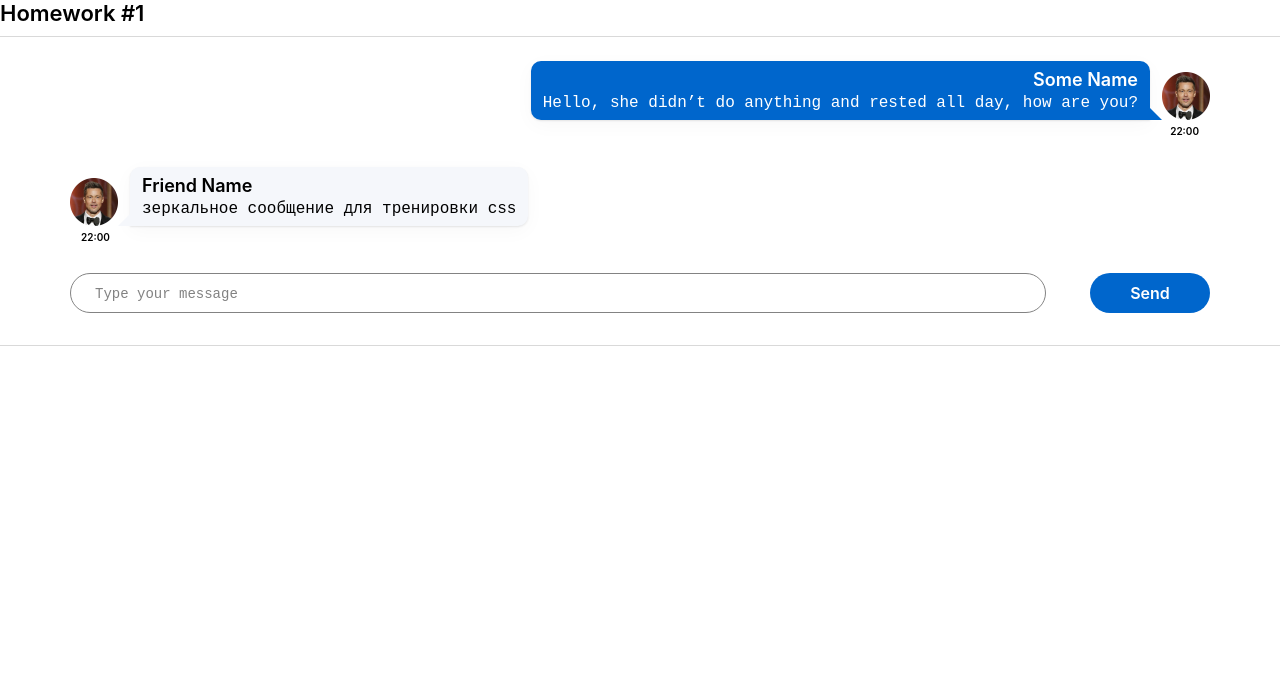
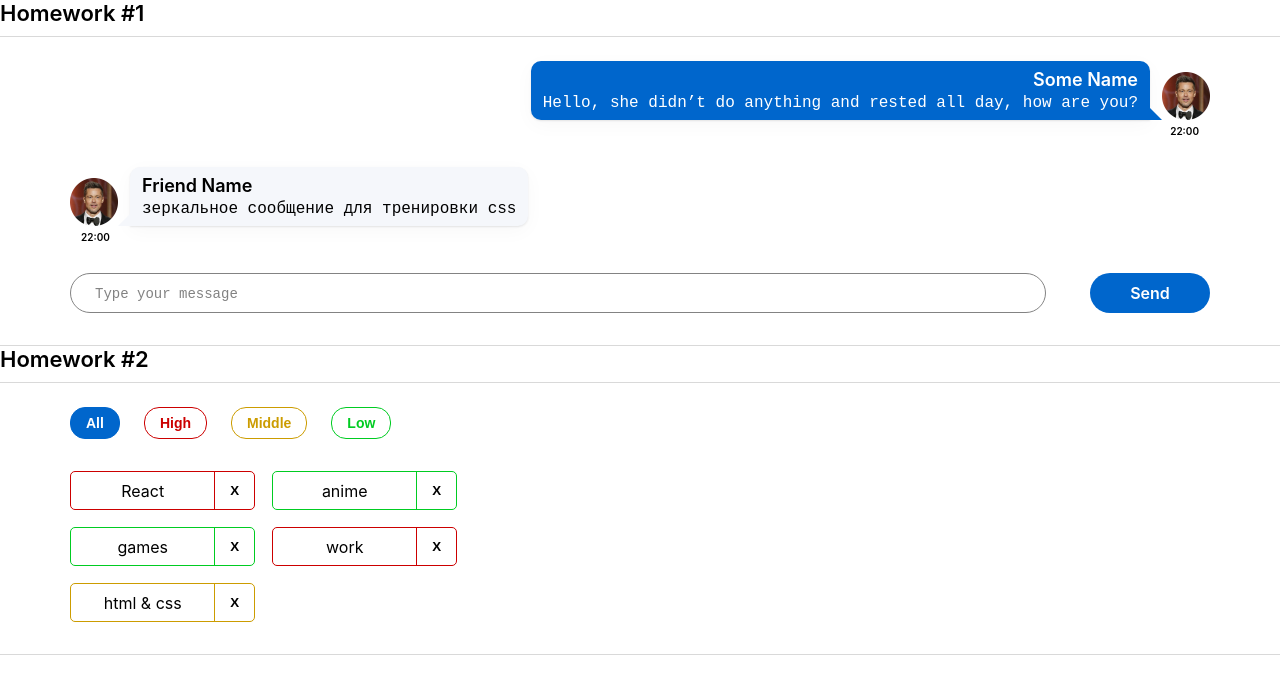
Before and after one commit to Kostya411/hws2-master, a React (Create React App) app: page / in a window 1280 px wide. Shown: the top 694 px of the page. Built offline with nearby package versions, Linux system fonts and the light colour scheme.

Commit message:
hw 2 init

```diff
--- a/src/s1-main/App.tsx
+++ b/src/s1-main/App.tsx
@@ -1,13 +1,14 @@
 import React from 'react'
 import s from './App.module.css'
 import HW1 from '../s2-homeworks/hw01/HW1'
+import HW2 from "../s2-homeworks/hw02/HW2";
 
 function App() {
     return (
         <div className={s.App}>
             <HW1/>
             {/*раскомментировать по ходу выполнения*/}
-            {/*<HW2/>*/}
+            <HW2/>
             {/*<HW3/>*/}
             {/*<HW4/>*/}
 
--- a/src/s2-homeworks/hw02/HW2.tsx
+++ b/src/s2-homeworks/hw02/HW2.tsx
@@ -17,17 +17,17 @@ import s2 from '../../s1-main/App.module.css'
 * */
 
 // types
-export type AffairPriorityType = any // need to fix any
+export type AffairPriorityType = 'high' | 'middle' | 'low'                                           // need to fix any
 export type AffairType = {
-    _id: any // need to fix any
-    name: any // need to fix any
+    _id: number                                                                                     // need to fix any
+    name: string                                                                                    // need to fix any
     priority: AffairPriorityType
 }
 export type FilterType = 'all' | AffairPriorityType
 
 // constants
-const defaultAffairs: any = [ // need to fix any
-    {_id: 1, name: 'React', priority: 'high'}, // студенты могут изменить содержимое name и количество элементов в массиве, ...priority не менять!
+const defaultAffairs: AffairType[] = [                                                              // need to fix any
+    {_id: 1, name: 'React', priority: 'high'},                                                      // студенты могут изменить содержимое name и количество элементов в массиве, ...priority не менять!
     {_id: 2, name: 'anime', priority: 'low'},
     {_id: 3, name: 'games', priority: 'low'},
     {_id: 4, name: 'work', priority: 'high'},
@@ -35,23 +35,28 @@ const defaultAffairs: any = [ // need to fix any
 ]
 
 // pure helper functions
-export const filterAffairs = (affairs: any, filter: any): any => { // need to fix any
+export const filterAffairs = (affairs: AffairType[], filter: FilterType): AffairType[] => { // need to fix any
+    if (filter === 'all') {
+        return affairs
+    } else {
+        return affairs.filter((el: AffairType) => el.priority === filter)
+                                                                                                                // need to fix
+    }
 
 
-    return affairs // need to fix
 }
-export const deleteAffair = (affairs: any, _id: any): any => { // need to fix any
+export const deleteAffair = (affairs: AffairType[], _id: AffairType['_id']): AffairType[] => { // need to fix any
 
-    return affairs // need to fix
+    return affairs.filter(el => el._id !== _id)                                             // need to fix
 }
 
 function HW2() {
-    const [affairs, setAffairs] = useState<any>(defaultAffairs) // need to fix any
+    const [affairs, setAffairs] = useState<AffairType[]>(defaultAffairs)                                // need to fix any
     const [filter, setFilter] = useState<FilterType>('all')
 
     const filteredAffairs = filterAffairs(affairs, filter)
-    const deleteAffairCallback = (_id: any) => { // need to fix any
-        // need to fix
+    const deleteAffairCallback = (_id: AffairType['_id']) => {               // need to fix any
+        setAffairs(deleteAffair(affairs, _id))                                                          // need to fix
     }
 
     return (
--- a/src/s2-homeworks/hw02/affairs/Affairs.tsx
+++ b/src/s2-homeworks/hw02/affairs/Affairs.tsx
@@ -4,24 +4,24 @@ import {AffairType, FilterType} from '../HW2'
 import s from './Affairs.module.css'
 
 type AffairsPropsType = {
-    data: any // need to fix any
-    setFilter: any
-    deleteAffairCallback: any
+    data: AffairType[]                                                           // need to fix any
+    setFilter: (fil: FilterType) => void
+    deleteAffairCallback: (_id: AffairType['_id']) => void
     filter: FilterType
 }
 
 function Affairs(props: AffairsPropsType) {
     const setAll = () => {
-        // need to fix
+        props.setFilter('all')// need to fix
     }
     const setHigh = () => {
-        // need to fix
+        props.setFilter('high')// need to fix
     }
     const setMiddle = () => {
-        // need to fix
+        props.setFilter('middle') // need to fix
     }
     const setLow = () => {
-        // need to fix
+        props.setFilter('low' ) // need to fix
     }
 
     const cnAll = s.button + ' ' + s.all + (props.filter === 'all' ? ' ' + s.active : '')
--- a/src/s2-homeworks/hw02/affairs/affair/Affair.tsx
+++ b/src/s2-homeworks/hw02/affairs/affair/Affair.tsx
@@ -6,12 +6,12 @@ import s2 from '../Affairs.module.css'
 type AffairPropsType = {
     // key не нужно типизировать
     affair: AffairType
-    deleteAffairCallback: any // need to fix any
+    deleteAffairCallback: (_id: AffairType['_id']) => void // need to fix any
 }
 
 function Affair(props: AffairPropsType) {
     const deleteCallback = () => {
-        // need to fix
+       props.deleteAffairCallback(props.affair._id) // need to fix
     }
 
     const nameClass = s.name + ' ' + s2[props.affair.priority]
@@ -25,8 +25,7 @@ function Affair(props: AffairPropsType) {
         >
             <div id={'hw2-name-' + props.affair._id} className={nameClass}>
                 {/*создаёт студент*/}
-
-                {/**/}
+                {props.affair.name}
             </div>
             <div id={'hw2-priority-' + props.affair._id} hidden>
                 {props.affair.priority}
@@ -35,7 +34,7 @@ function Affair(props: AffairPropsType) {
             <button
                 id={'hw2-button-delete-' + props.affair._id}
                 className={buttonClass}
-                // need to fix
+                onClick={deleteCallback}// need to fix
 
             >
                 {/*текст кнопки могут изменить студенты*/}
```
